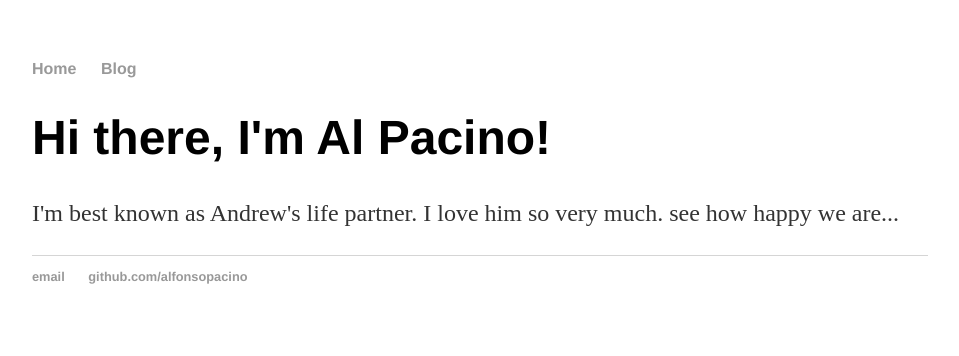
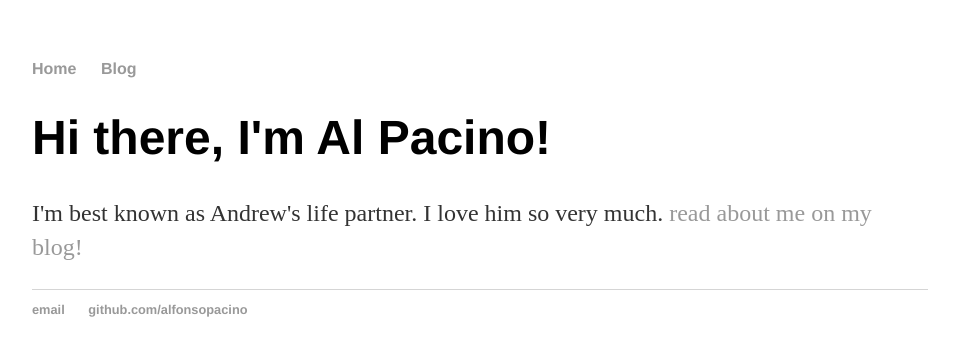
Before and after one commit to alfonsopacino/aalfonsopacinol, a Jekyll site: the page built from index.html, in a window 1280 px wide. Shown: the top 356 px of the page, without its empty margins (160-1119 px from the left). Built offline with Jekyll 4.4.1, drawn with Linux system fonts in a browser that asks for light colours.

Commit message:
Update index.html

```diff
--- a/index.html
+++ b/index.html
@@ -4,5 +4,5 @@ title: Al Pacino, the best dog
 ---
 <div class="blurb">
 	<h1>Hi there, I'm Al Pacino!</h1>
-	<p>I'm best known as Andrew's life partner. I love him so very much. <href="https://lh3.googleusercontent.com/xG2tTkJcD1-ZpbpdlkK_w6i2uLF6BpampRgwbQX8T_THSkGcdwp9HsjF8MyDGDRykcdWzHZ6LDmj0hbIep7xR4ofX2qdO6Yot7QM=w958-h685">see how happy we are...</a></p>
+	<p>I'm best known as Andrew's life partner. I love him so very much. <a href="blog">read about me on my blog!</a></p>
 	</div><!-- /.blurb -->
```
